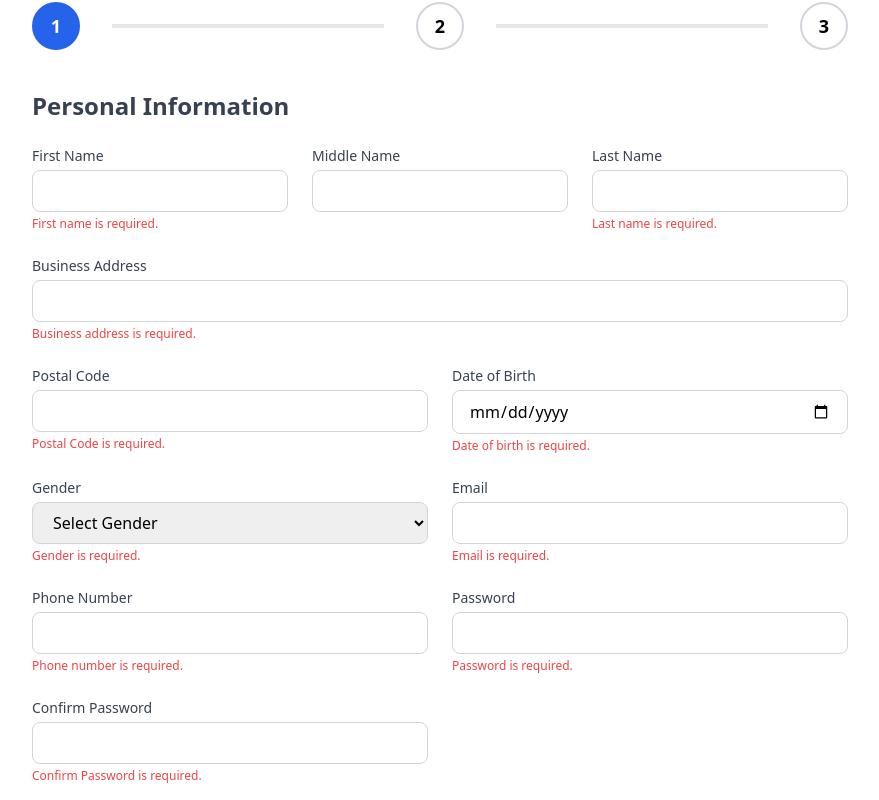
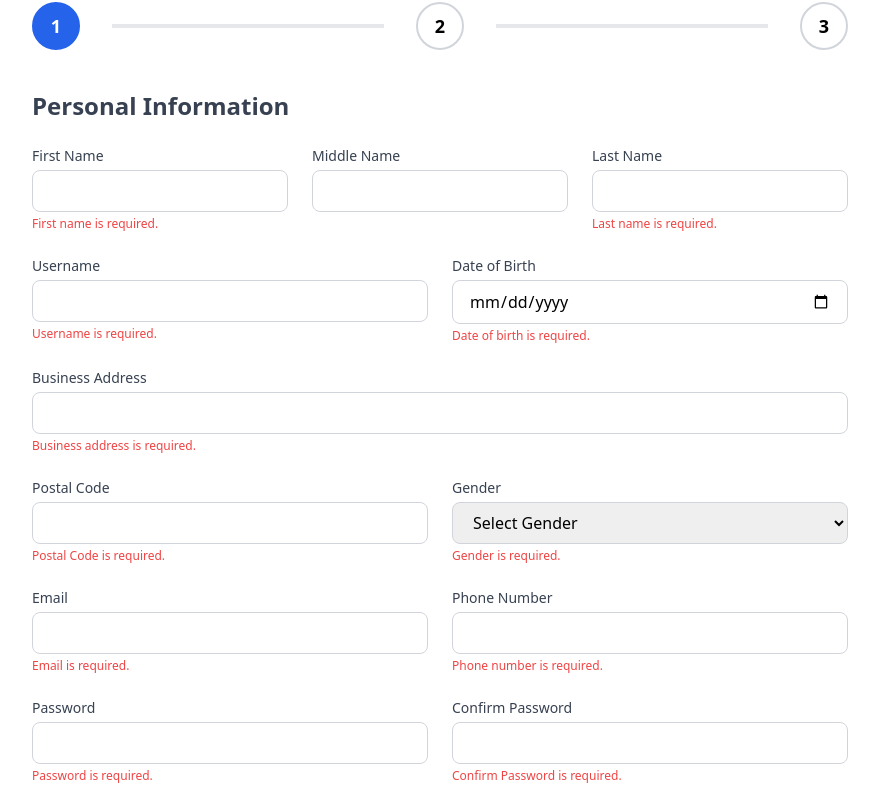
Before and after one commit to JianPaje/proactive-admin, a React (Vite) app: page /register in a window 1280 px wide. Both pictures are taken after a click on the button "Next". Shown: the part 162-962 px from the top of the page, without its empty margins (200-1079 px from the left). Built offline with nearby package versions, Linux system fonts and the light colour scheme.

Commit message:
Final Version 3.2

```diff
--- a/src/pages/RegistrationPage.jsx
+++ b/src/pages/RegistrationPage.jsx
@@ -72,6 +72,8 @@ const Step1PersonalInfo = ({ formData, handleChange, onNext, errors }) => {
     return (
         <div>
             <h2 className="text-2xl font-semibold text-gray-700 mb-6">Personal Information</h2>
+
+            {/* Name Fields */}
             <div className="grid grid-cols-1 md:grid-cols-3 gap-6">
                 {['firstName', 'middleName', 'lastName'].map(field => {
                     const label = field.replace(/([A-Z])/g, ' $1').replace(/^./, str => str.toUpperCase());
@@ -84,21 +86,34 @@ const Step1PersonalInfo = ({ formData, handleChange, onNext, errors }) => {
                     );
                 })}
             </div>
+
+            {/* Username and DOB Fields */}
+            <div className="grid grid-cols-1 md:grid-cols-2 gap-6 mt-6">
+                 <div>
+                    <label htmlFor="username" className="block text-sm font-medium text-gray-700 mb-1">Username</label>
+                    <input type="text" id="username" name="username" value={formData.username} onChange={handleChange} className="w-full px-4 py-2 border border-gray-300 rounded-lg focus:ring-2 focus:ring-blue-500 focus:border-blue-500 transition" />
+                    {errors?.username && <p className="text-red-500 text-xs mt-1">{errors.username}</p>}
+                </div>
+                <div>
+                    <label htmlFor="date_of_birth" className="block text-sm font-medium text-gray-700 mb-1">Date of Birth</label>
+                    <input type="date" id="date_of_birth" name="date_of_birth" value={formData.date_of_birth} onChange={handleChange} className="w-full px-4 py-2 border border-gray-300 rounded-lg focus:ring-2 focus:ring-blue-500 focus:border-blue-500 transition" />
+                     {errors?.date_of_birth && <p className="text-red-500 text-xs mt-1">{errors.date_of_birth}</p>}
+                </div>
+            </div>
+
+            {/* Address Field */}
             <div className="mt-6">
                 <label htmlFor="business_address" className="block text-sm font-medium text-gray-700 mb-1">Business Address</label>
                 <input type="text" id="business_address" name="business_address" value={formData.business_address} onChange={handleChange} className="w-full px-4 py-2 border border-gray-300 rounded-lg focus:ring-2 focus:ring-blue-500 focus:border-blue-500 transition" />
                 {errors?.business_address && <p className="text-red-500 text-xs mt-1">{errors.business_address}</p>}
             </div>
+
+            {/* Other Fields */}
             <div className="grid grid-cols-1 md:grid-cols-2 gap-6 mt-6">
                 <div>
                     <label htmlFor="postalCode" className="block text-sm font-medium text-gray-700 mb-1">Postal Code</label>
                     <input type="text" id="postalCode" name="postalCode" value={formData.postalCode} onChange={handleChange} className="w-full px-4 py-2 border border-gray-300 rounded-lg focus:ring-2 focus:ring-blue-500 focus:border-blue-500 transition" maxLength="4" />
                     {errors?.postalCode && <p className="text-red-500 text-xs mt-1">{errors.postalCode}</p>}
-                </div>
-                <div>
-                    <label htmlFor="date_of_birth" className="block text-sm font-medium text-gray-700 mb-1">Date of Birth</label>
-                    <input type="date" id="date_of_birth" name="date_of_birth" value={formData.date_of_birth} onChange={handleChange} className="w-full px-4 py-2 border border-gray-300 rounded-lg focus:ring-2 focus:ring-blue-500 focus:border-blue-500 transition" />
-                     {errors?.date_of_birth && <p className="text-red-500 text-xs mt-1">{errors.date_of_birth}</p>}
                 </div>
                 <div>
                     <label htmlFor="gender" className="block text-sm font-medium text-gray-700 mb-1">Gender</label>
@@ -130,6 +145,7 @@ const Step1PersonalInfo = ({ formData, handleChange, onNext, errors }) => {
                     {errors?.confirmPassword && <p className="text-red-500 text-xs mt-1">{errors.confirmPassword}</p>}
                 </div>
             </div>
+
             {errors?.form && <p className="text-red-500 text-sm mt-4 text-center">{errors.form}</p>}
             <div className="mt-8 text-right">
                 <button onClick={onNext} className="w-full sm:w-auto px-8 py-3 bg-blue-600 text-white font-semibold rounded-lg shadow-md hover:bg-blue-700 focus:outline-none focus:ring-2 focus:ring-blue-500 focus:ring-offset-2 transition">Next</button>
@@ -193,7 +209,7 @@ const Step2IDVerification = ({ idType, handleChange, idImages, onScan, onNext, o
             {errors?.id && <p className="text-red-500 text-sm mt-4 text-center">{errors.id}</p>}
             <div className="mt-6 text-center">
                    <button onClick={onScan} className="w-full md:w-1/2 px-6 py-3 bg-indigo-500 text-white font-semibold rounded-lg shadow-sm hover:bg-indigo-600 transition">
-                     {isPassport ? 'Scan Passport' : 'Scan ID'}
+                      {isPassport ? 'Scan Passport' : 'Scan ID'}
                    </button>
              </div>
             <div className="mt-8 flex flex-col sm:flex-row justify-between gap-4">
@@ -232,14 +248,15 @@ const Step4Confirmation = ({ formData, idImages, selfieImage, onConfirm, onBack,
                         {detailItem('First Name', formData.firstName)}
                         {detailItem('Middle Name', formData.middleName)}
                         {detailItem('Last Name', formData.lastName)}
+                        {detailItem('Username', formData.username)}
                         {detailItem('Date of Birth', formData.date_of_birth)}
                         {detailItem('Gender', formData.gender)}
-                        {detailItem('Email', formData.email)}
-                        {detailItem('Phone Number', formData.phone_number)}
-                        <div className="sm:col-span-2">
+                        <div className="sm:col-span-2 md:col-span-3">
                             {detailItem('Business Address', formData.business_address)}
                         </div>
                         {detailItem('Postal Code', formData.postalCode)}
+                        {detailItem('Email', formData.email)}
+                        {detailItem('Phone Number', formData.phone_number)}
                     </div>
                 </div>
 
@@ -396,14 +413,19 @@ const uploadImage = async (image, name, userId) => {
 
 const validatePersonalInfo = (formData) => {
     const errors = {};
-    const { firstName, lastName, business_address, postalCode, date_of_birth, gender, email, phone_number, password, confirmPassword } = formData;
+    const { firstName, lastName, username, business_address, postalCode, date_of_birth, gender, email, phone_number, password, confirmPassword } = formData;
 
 
     if (!firstName) errors.firstName = 'First name is required.';
     if (!lastName) errors.lastName = 'Last name is required.';
+    if (!username) {
+        errors.username = 'Username is required.';
+    } else if (username.length < 3) {
+        errors.username = 'Username must be at least 3 characters.';
+    }
+    if (!date_of_birth) errors.date_of_birth = 'Date of birth is required.';
     if (!business_address) errors.business_address = 'Business address is required.';
     if (!postalCode) errors.postalCode = 'Postal Code is required.';
-    if (!date_of_birth) errors.date_of_birth = 'Date of birth is required.';
     if (!gender) errors.gender = 'Gender is required.';
     if (!email) errors.email = 'Email is required.';
     if (!phone_number) errors.phone_number = 'Phone number is required.';
@@ -456,7 +478,7 @@ const validatePersonalInfo = (formData) => {
         }
     }
 
-    const requiredFields = ['firstName', 'lastName', 'business_address', 'postalCode', 'date_of_birth', 'gender', 'email', 'phone_number', 'password', 'confirmPassword'];
+    const requiredFields = ['firstName', 'lastName', 'username', 'date_of_birth', 'business_address', 'postalCode', 'gender', 'email', 'phone_number', 'password', 'confirmPassword'];
     const allRequiredFilled = requiredFields.every(field => formData[field]);
     if (!allRequiredFilled && Object.keys(errors).length === 0) {
         errors.form = 'Please fill out all required fields.';
@@ -488,6 +510,7 @@ export default function RegistrationPage() {
     const [isLoading, setIsLoading] = useState(false);
     const [formData, setFormData] = useState({
         firstName: '', middleName: '', lastName: '',
+        username: '',
         business_address: '', postalCode: '', date_of_birth: '',
         gender: '', email: '', phone_number: '',
         idType: 'National ID (Card Type)',
@@ -504,6 +527,10 @@ export default function RegistrationPage() {
 
         if (name === 'postalCode' || name === 'phone_number') {
             processedValue = value.replace(/\D/g, '');
+        }
+
+        if (name === 'username') {
+            processedValue = value.replace(/\s/g, ''); // Prevent spaces in username
         }
 
         setFormData(prev => ({ ...prev, [name]: processedValue }));
@@ -603,6 +630,7 @@ export default function RegistrationPage() {
                 .insert({
                     id: user.id,
                     email: formData.email,
+                    username: formData.username,
                     first_name: formData.firstName,
                     middle_name: formData.middleName,
                     last_name: formData.lastName,
```
